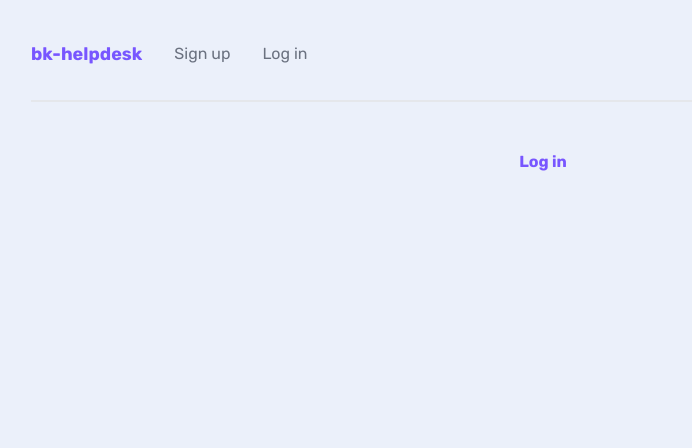
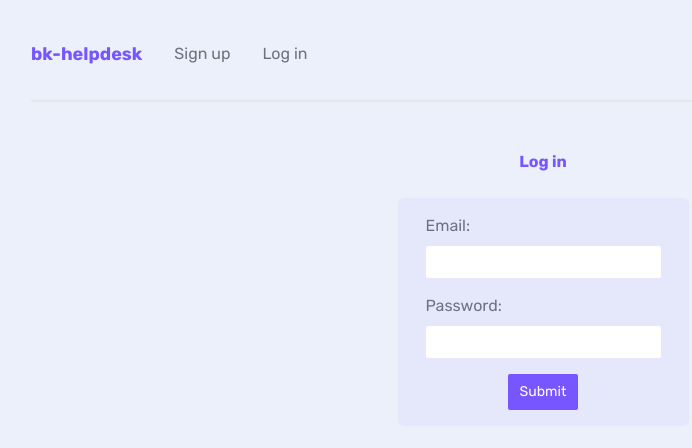
Before and after one commit to sofexbk/Bk-helpdesk, a Next.js app: page /login in a window 1280 px wide. Shown: the top 448 px of the page, without its empty margins (97-789 px from the left). Built offline with nearby package versions, Linux system fonts and the light colour scheme.

Commit message:
auth form done

```diff
--- /dev/null
+++ b/app/(auth)/AuthForm.jsx
@@ -0,0 +1,34 @@
+"use client"
+
+import { useState } from "react"
+
+
+export default function AuthForm({ handleSubmit }) {
+
+    const [email, setEmail] = useState('')
+    const [password, setPassword] = useState('')
+
+  return (
+    <form onSubmit={(e) => handleSubmit(e, email, password)}>
+    <label>
+      <span>Email:</span>
+      <input
+        type="email"
+        onChange={(e) => setEmail(e.target.value)}
+        value={email}
+        required
+      />
+    </label>
+    <label>
+      <span>Password:</span>
+      <input
+        type="password"
+        onChange={(e) => setPassword(e.target.value)}
+        value={password}
+        required
+      />
+    </label>
+    <button className="btn-primary">Submit</button>
+  </form>
+  )
+}
--- a/app/(auth)/login/page.jsx
+++ b/app/(auth)/login/page.jsx
@@ -1,9 +1,17 @@
-import React from 'react'
+"use client"
+import AuthForm from "../AuthForm"
 
 export default function Login() {
+  const handleSubmit = async (e, email, password) => {
+    e.preventDefault()
+    console.log(email, password)
+  }
+
   return (
     <main>
-        <h2 className='text-center'>Log in</h2>
+      <h2 className="text-center">Log in</h2>
+
+      <AuthForm handleSubmit={handleSubmit} />
     </main>
   )
 }
--- a/app/(auth)/signup/page.jsx
+++ b/app/(auth)/signup/page.jsx
@@ -1,9 +1,17 @@
-
+"use client"
+import AuthForm from "../AuthForm"
 
 export default function Signup() {
+
+  const handleSubmit = async (e, email, password) => {
+    e.preventDefault()
+    console.log(email, password)
+  }
+
   return (
     <main>
-       <h2 className="text-center">Sign up</h2>
+      <h2 className="text-center">Sign up</h2>
+      <AuthForm handleSubmit={handleSubmit} />
     </main>
   )
 }
```
